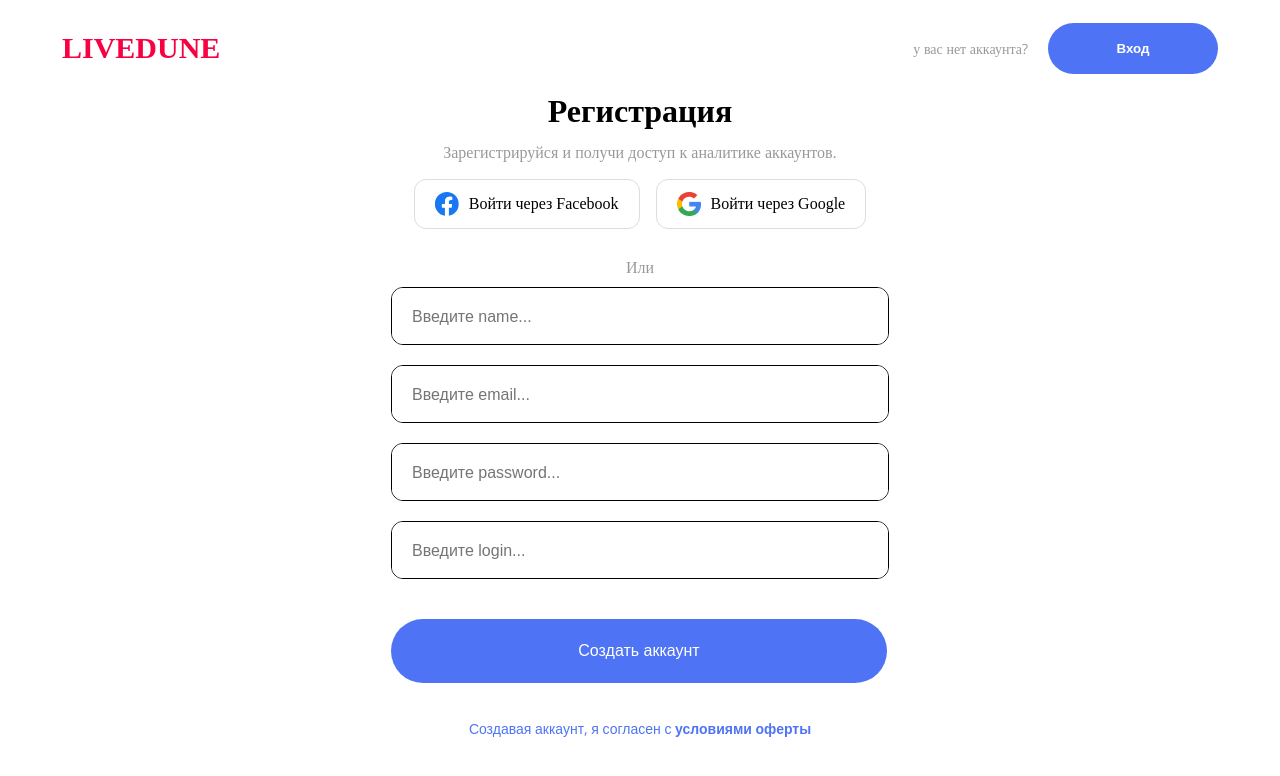
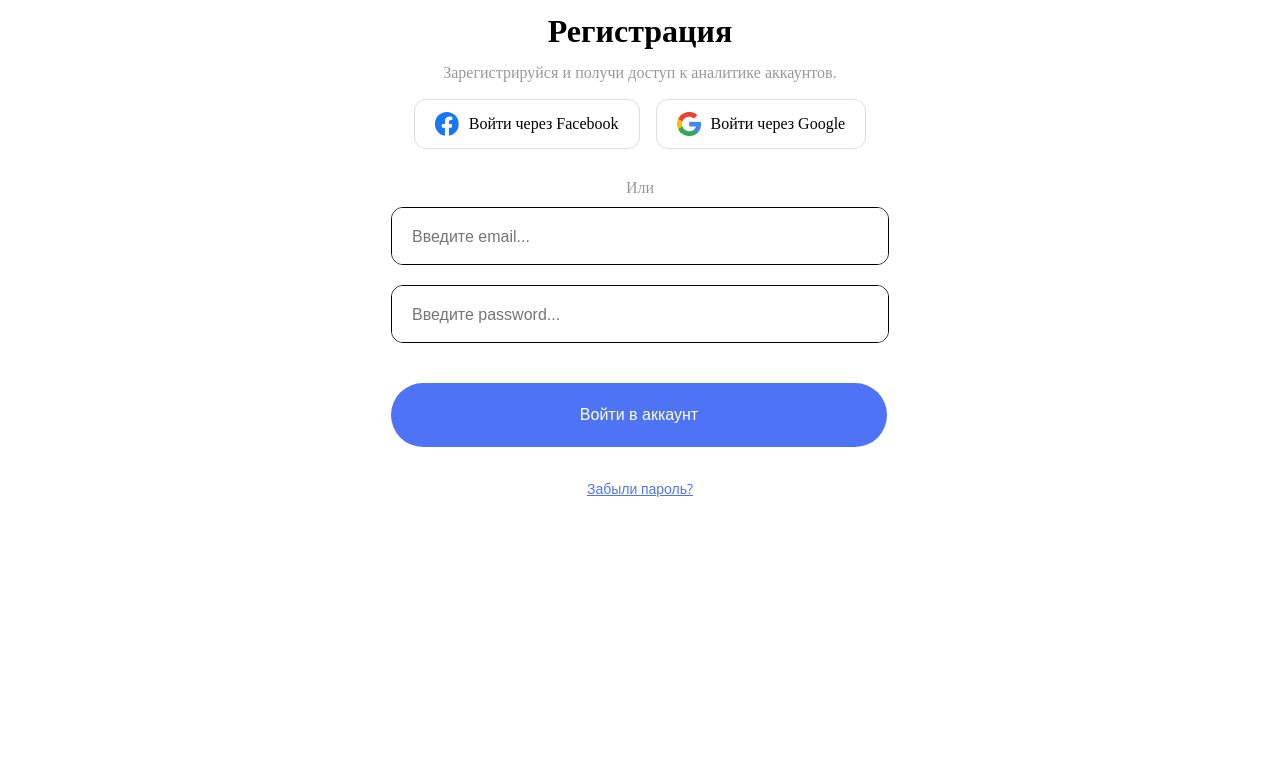
Before and after one commit to FullBakuGan/LiveDuneTestTask, a React (Vite) app: page /LiveDuneTestTask/registration in a window 1280 px wide. Shown: the top 776 px of the page. Built offline with nearby package versions, Linux system fonts and the light colour scheme; a web font is replaced by a local one.

Commit message:
арвр

```diff
--- a/src/components/FormGroups.jsx
+++ b/src/components/FormGroups.jsx
@@ -14,13 +14,13 @@ export default function Form() {
   const [error, setError] = useState('');
   const [loading, setLoading] = useState(false);
 
-  const path = location.pathname.replace('/LiveDuneTestTask', '') || '/';
-  const isLogin = path === '/';
-  const isForgotPassword = path === '/forgotPassword';
-  const isRegistration = path === '/registration';
-  const isConfirmEmail = path === '/confirmEmail';
-  const isNoEmail = path === '/noEmail';
-  const isSendMessage = path === '/sendMessage';
+  const hashPath = location.hash.replace('#', '') || '/';
+  const isLogin = hashPath === '/';
+  const isForgotPassword = hashPath === '/forgotPassword';
+  const isRegistration = hashPath === '/registration';
+  const isConfirmEmail = hashPath === '/confirmEmail';
+  const isNoEmail = hashPath === '/noEmail';
+  const isSendMessage = hashPath === '/sendMessage';
 
   const config = isSendMessage
     ? FormConfigs.sendMessage
@@ -48,10 +48,12 @@ export default function Form() {
   const handleSubmit = async (e) => {
   e.preventDefault();
   setError('');
+  setLoading(true);
 
   for (const field of config.fields || []) {
     if (!localFormData[field]) {
       setError(`Введите ${field}`);
+      setLoading(false);
       return;
     }
   }
@@ -60,22 +62,24 @@ export default function Form() {
     const emailCheck = /^[^\s@]+@[^\s@]+\.[^\s@]+$/;
     if (!emailCheck.test(localFormData.email)) {
       setError('Введите корректный E-mail');
+      setLoading(false);
       return;
     }
+
     if ((isForgotPassword || isNoEmail) && config.correctEmail) {
       if (localFormData.email !== config.correctEmail) {
         setError('Этот email не зарегистрирован');
+        setLoading(false);
         return;
       }
     }
   }
 
   if (isLogin) {
-      if (
-        localFormData.email !== config.correctEmail ||
-        localFormData.password !== config.correctPassword
-      ) {
+    if (localFormData.email !== config.correctEmail ||
+        localFormData.password !== config.correctPassword) {
       setError('Неверный email или пароль');
+      setLoading(false);
       return;
     }
   }
@@ -83,20 +87,16 @@ export default function Form() {
   if (isRegistration && localFormData.confirmPassword !== undefined) {
     if (localFormData.password !== localFormData.confirmPassword) {
       setError('Пароли не совпадают');
+      setLoading(false);
       return;
     }
   }
 
-    setLoading(true);
   try {
-      await new Promise((resolve) => setTimeout(resolve, 2000));
+    await new Promise(resolve => setTimeout(resolve, 2000));
+
     alert(config.successMessage);
 
-      if (isForgotPassword) {
-        navigate('sendMessage');
-      } else if (isRegistration) {
-        navigate('confirmEmail');
-      }
   } catch (err) {
     setError('Произошла ошибка. Попробуйте позже.');
   } finally {
@@ -105,7 +105,7 @@ export default function Form() {
 };
 
   const handleCancel = () => {
-    navigate('/');
+    navigate('/#');
   };
 
   return (
@@ -153,7 +153,7 @@ export default function Form() {
       )}
 
       {isLogin && (
-        <Link to="forgotPassword" className="forgot-password">Забыли пароль?</Link>
+        <Link to="#/forgotPassword" className="forgot-password">Забыли пароль?</Link>
       )}
 
       {(isForgotPassword || isNoEmail) && (
@@ -163,7 +163,7 @@ export default function Form() {
       )}
 
       {isConfirmEmail && (
-        <Link to="noEmail" className="forgot-password">Мне не пришло письмо</Link>
+        <Link to="#/noEmail" className="forgot-password">Мне не пришло письмо</Link>
       )}
     </form>
   );
--- a/src/data.js
+++ b/src/data.js
@@ -42,55 +42,48 @@ export const SendMessageText = [
   }
 ]
 
-export const SocialItemsImages = [
-  {
-    facebook: 'facebook-logo.svg',
-    google: 'google-logo.png'
-  }
-]
-
 export const HeaderItems = [
   {
     pagetitle: "Вход в систему",
     leftItem: "LIVEDUNE",
     register: "уже есть аккаунт?",
     enter: "Регистрация",
-    path: "/"
+    path: "#/"
   },
   {
     pagetitle: "Регистрация",
     leftItem: "LIVEDUNE",
     register: "у вас нет аккаунта?",
     enter: "Вход",
-    path: "/registration"
+    path: "#/registration"
   },
   {
     pagetitle: "Восстановление пароля",
     leftItem: "LIVEDUNE",
     register: "",
     enter: "",
-    path: "/forgotPassword"
+    path: "#/forgotPassword"
   },
   {
     pagetitle: "Подтверждение почты",
     leftItem: "LIVEDUNE",
     register: "",
     enter: "Выйти",
-    path: "/confirmEmail"
+    path: "#/confirmEmail"
   },
   {
     pagetitle: "Не пришло письмо",
     leftItem: "LIVEDUNE",
     register: "",
     enter: "Выйти",
-    path: "/noEmail"
+    path: "#/noEmail"
   },
   {
     pagetitle: "Письмо отправлено",
     leftItem: "LIVEDUNE",
     register: "",
     enter: "",
-    path: "/sendMessage"
+    path: "#/sendMessage"
   }
 ];
 
```
Also changed, not shown: 2 other files (tests, documents, lock files or other folders). Lines whose indentation alone changed are shown as unchanged.
